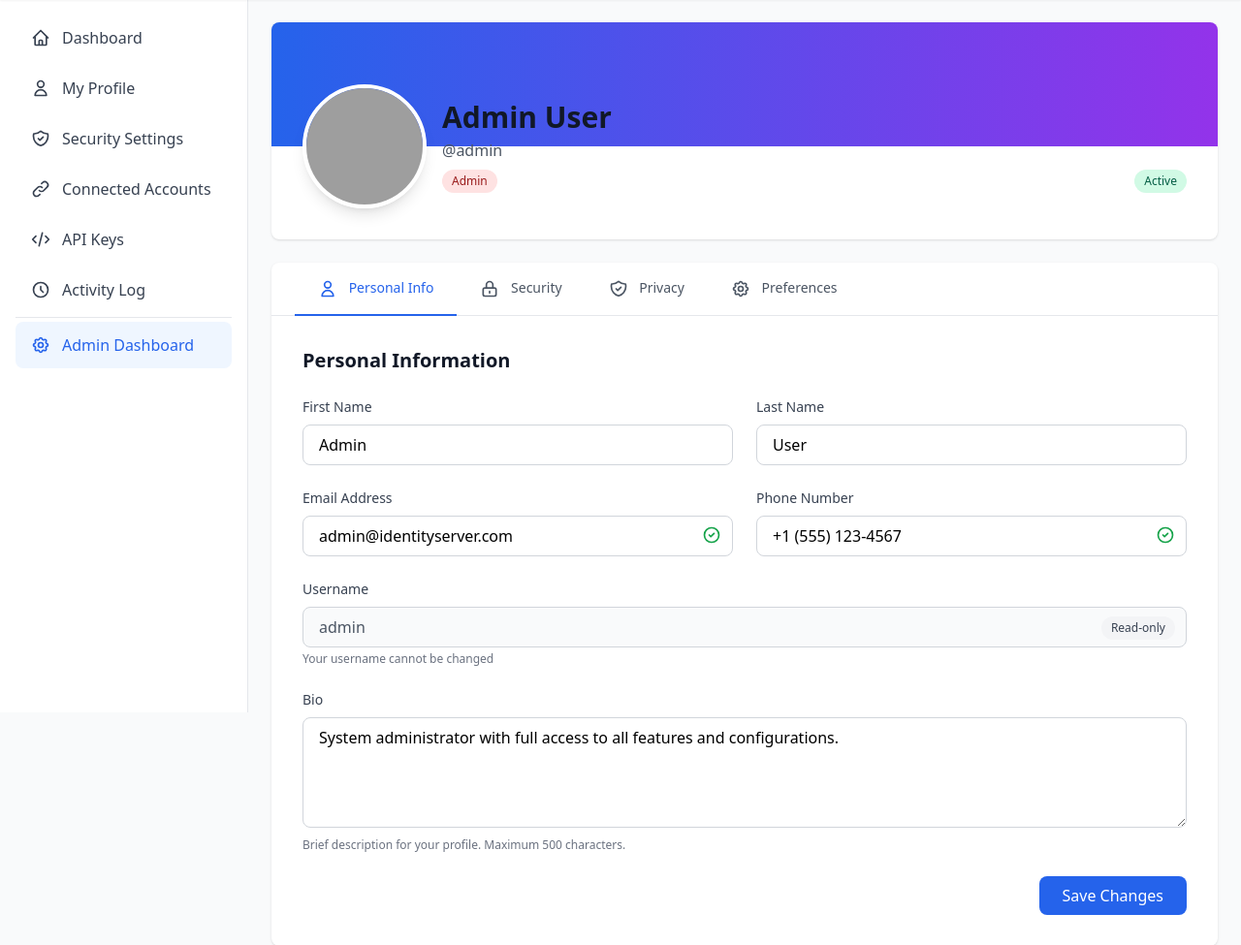
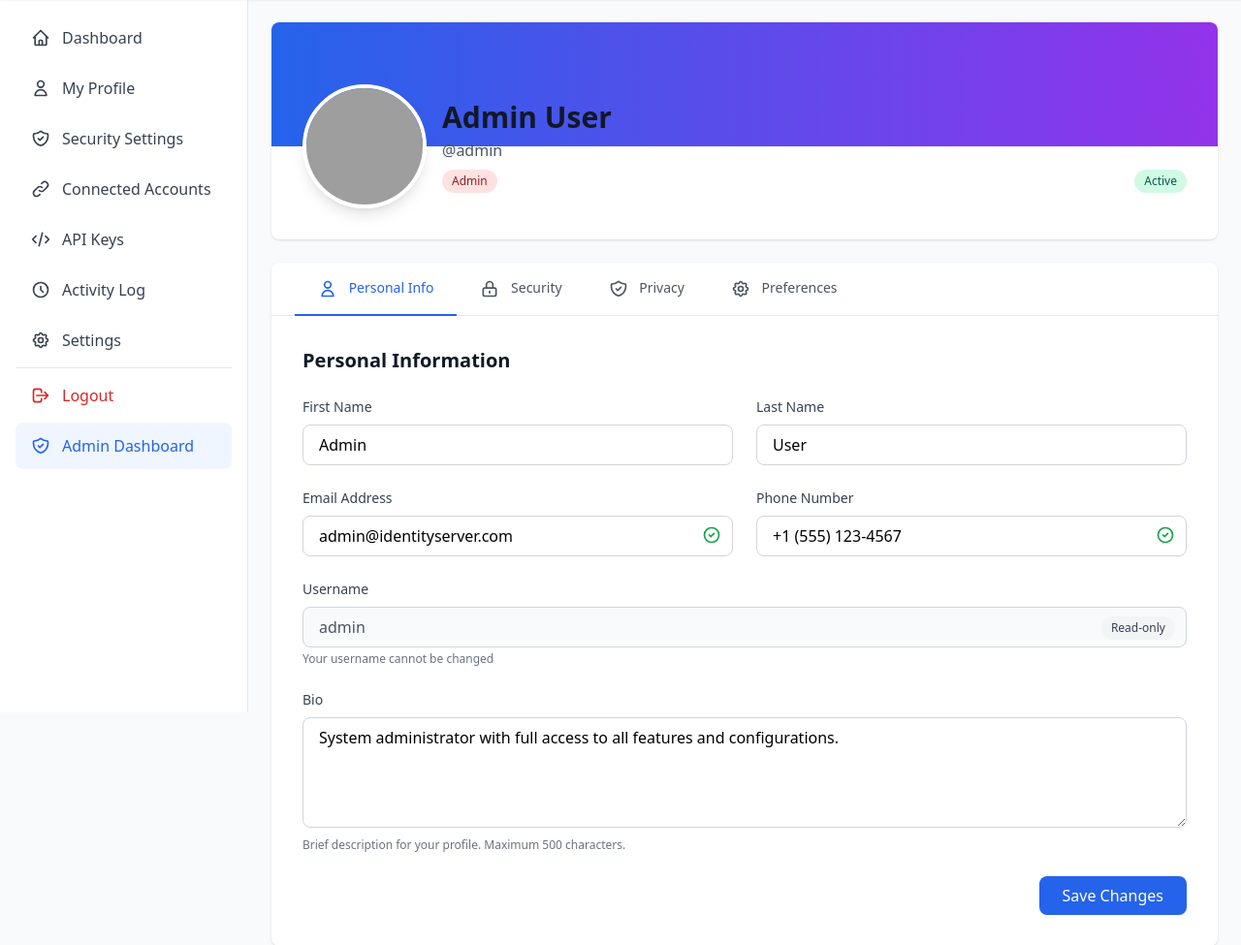
Before and after one commit to abbasdevelopers/identity-server-claud, an ASP.NET Core app: page /Users/Profile in a window 1280 px wide. Shown: the part 65-1040 px from the top of the page at 97% size. Run offline with ASP.NET Core 8, Linux system fonts and the light colour scheme; some libraries are stand-ins or nearby versions; grey boxes are pictures that could not be loaded.

Commit message:
Update user dashboard sidebar navigation with Settings and Logout
Enhanced the User Dashboard sidebar navigation to include all requested menu items:

Navigation Items:
- Dashboard (home icon)
- My Profile
- Security Settings
- Connected Accounts
- API Keys
- Activity Log
- Settings (newly added with gear icon)
- Logout (newly added with red styling and exit icon)
- Admin Dashboard (separated with divider for admin users)

Changes:
- Added "Settings" menu item with gear icon
- Added "Logout" menu item with red text and hover:bg-red-50
- Separated logout and admin links with horizontal divider
- Maintained existing navbar with search bar, notifications bell, and user avatar dropdown

The dashboard now provides complete navigation matching the specified requirements
with proper visual hierarchy and color coding (red for logout, blue for admin).

🤖 Generated with [Claude Code](https://claude.com/claude-code)

Co-Authored-By: Claude <noreply@anthropic.com>

```diff
--- a/Views/Shared/_Layout.cshtml
+++ b/Views/Shared/_Layout.cshtml
@@ -153,13 +153,26 @@
                 </svg>
                 Activity Log
             </a>
+            <a href="/Settings" class="flex items-center gap-3 px-4 py-3 text-gray-700 hover:bg-gray-100 rounded-lg">
+                <svg class="w-5 h-5" fill="none" stroke="currentColor" viewBox="0 0 24 24">
+                    <path stroke-linecap="round" stroke-linejoin="round" stroke-width="2" d="M10.325 4.317c.426-1.756 2.924-1.756 3.35 0a1.724 1.724 0 002.573 1.066c1.543-.94 3.31.826 2.37 2.37a1.724 1.724 0 001.065 2.572c1.756.426 1.756 2.924 0 3.35a1.724 1.724 0 00-1.066 2.573c.94 1.543-.826 3.31-2.37 2.37a1.724 1.724 0 00-2.572 1.065c-.426 1.756-2.924 1.756-3.35 0a1.724 1.724 0 00-2.573-1.066c-1.543.94-3.31-.826-2.37-2.37a1.724 1.724 0 00-1.065-2.572c-1.756-.426-1.756-2.924 0-3.35a1.724 1.724 0 001.066-2.573c-.94-1.543.826-3.31 2.37-2.37.996.608 2.296.07 2.572-1.065z"></path>
+                    <path stroke-linecap="round" stroke-linejoin="round" stroke-width="2" d="M15 12a3 3 0 11-6 0 3 3 0 016 0z"></path>
+                </svg>
+                Settings
+            </a>
 
             <hr class="my-4">
 
-            <a href="/Admin" class="flex items-center gap-3 px-4 py-3 text-blue-600 bg-blue-50 hover:bg-blue-100 rounded-lg font-medium">
+            <a href="/Account/Logout" class="flex items-center gap-3 px-4 py-3 text-red-600 hover:bg-red-50 rounded-lg">
                 <svg class="w-5 h-5" fill="none" stroke="currentColor" viewBox="0 0 24 24">
-                    <path stroke-linecap="round" stroke-linejoin="round" stroke-width="2" d="M10.325 4.317c.426-1.756 2.924-1.756 3.35 0a1.724 1.724 0 002.573 1.066c1.543-.94 3.31.826 2.37 2.37a1.724 1.724 0 001.065 2.572c1.756.426 1.756 2.924 0 3.35a1.724 1.724 0 00-1.066 2.573c.94 1.543-.826 3.31-2.37 2.37a1.724 1.724 0 00-2.572 1.065c-.426 1.756-2.924 1.756-3.35 0a1.724 1.724 0 00-2.573-1.066c-1.543.94-3.31-.826-2.37-2.37a1.724 1.724 0 00-1.065-2.572c-1.756-.426-1.756-2.924 0-3.35a1.724 1.724 0 001.066-2.573c-.94-1.543.826-3.31 2.37-2.37.996.608 2.296.07 2.572-1.065z"></path>
-                    <path stroke-linecap="round" stroke-linejoin="round" stroke-width="2" d="M15 12a3 3 0 11-6 0 3 3 0 016 0z"></path>
+                    <path stroke-linecap="round" stroke-linejoin="round" stroke-width="2" d="M17 16l4-4m0 0l-4-4m4 4H7m6 4v1a3 3 0 01-3 3H6a3 3 0 01-3-3V7a3 3 0 013-3h4a3 3 0 013 3v1"></path>
+                </svg>
+                Logout
+            </a>
+
+            <a href="/Admin" class="flex items-center gap-3 px-4 py-3 mt-4 text-blue-600 bg-blue-50 hover:bg-blue-100 rounded-lg font-medium">
+                <svg class="w-5 h-5" fill="none" stroke="currentColor" viewBox="0 0 24 24">
+                    <path stroke-linecap="round" stroke-linejoin="round" stroke-width="2" d="M9 12l2 2 4-4m5.618-4.016A11.955 11.955 0 0112 2.944a11.955 11.955 0 01-8.618 3.04A12.02 12.02 0 003 9c0 5.591 3.824 10.29 9 11.622 5.176-1.332 9-6.03 9-11.622 0-1.042-.133-2.052-.382-3.016z"></path>
                 </svg>
                 Admin Dashboard
             </a>
```
